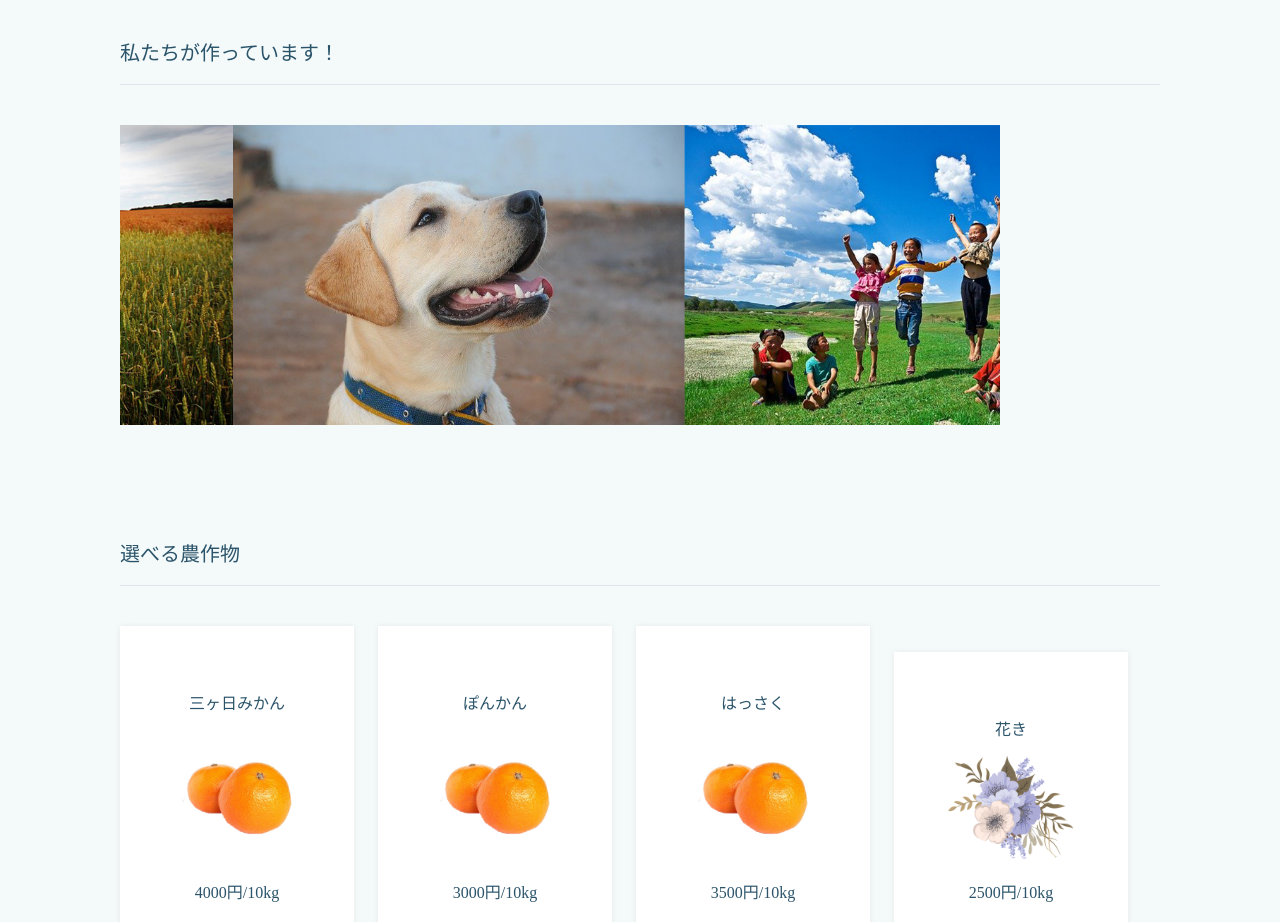
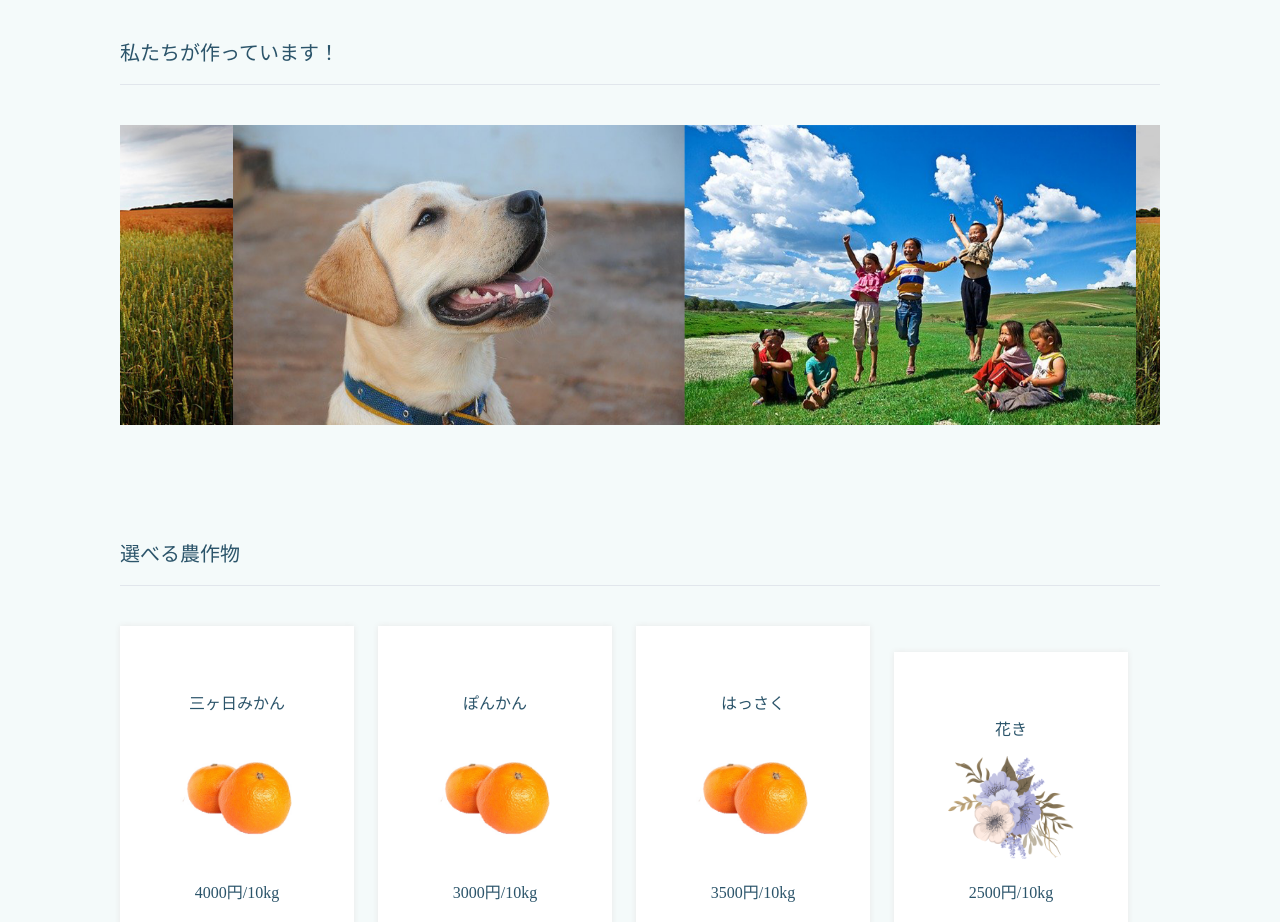
Before and after one commit to yukifu027/react-app, a React (Create React App) app: page / in a window 1280 px wide. Shown: the part 1620-2542 px from the top of the page. Built offline with nearby package versions, Linux system fonts and the light colour scheme.

Commit message:
Update App.css

```diff
--- a/src/App.css
+++ b/src/App.css
@@ -146,7 +146,7 @@ span{
 /* 農家 */
 .loop_wrap {
   display: flex;
-  width: calc(100vw - 400px);
+  max-width: 1040px;
   height: 300px;
   overflow: hidden;
 }
```
